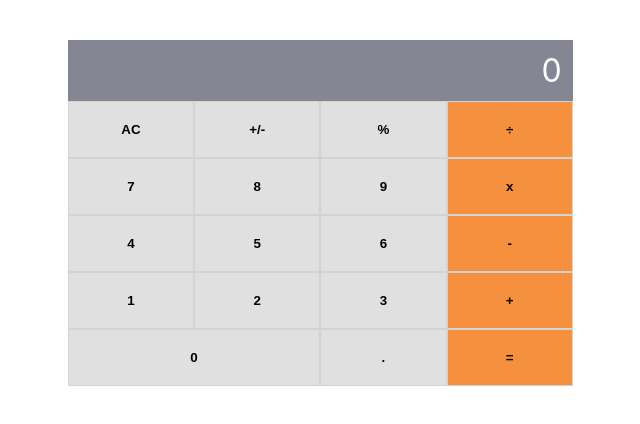
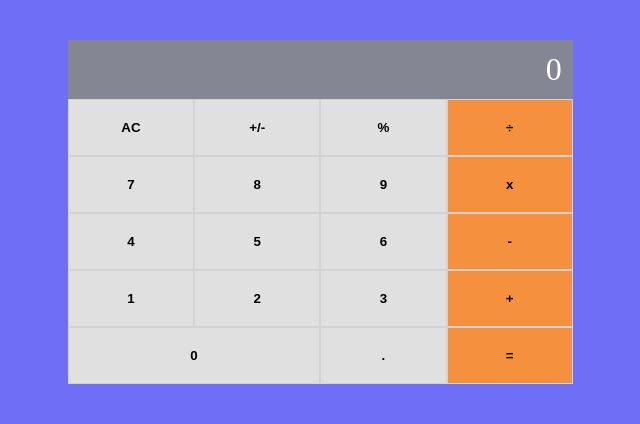
Before and after one commit to Kumilachew-g/math-magicians, a React (Create React App) app: page / in a window 1280 px wide. Shown: the top 424 px of the page, without its empty margins (393-1033 px from the left). Built offline with nearby package versions, Linux system fonts and the light colour scheme.

Commit message:
Add Home Page Styling

```diff
--- a/src/index.css
+++ b/src/index.css
@@ -1,27 +1,5 @@
 body {
   margin: 0;
-  font-family:
-    -apple-system,
-    BlinkMacSystemFont,
-    'Segoe UI',
-    'Roboto',
-    'Oxygen',
-    'Ubuntu',
-    'Cantarell',
-    'Fira Sans',
-    'Droid Sans',
-    'Helvetica Neue',
-    sans-serif;
-  -webkit-font-smoothing: antialiased;
-  -moz-osx-font-smoothing: grayscale;
+  background: #6e6ef6;
+  color: #fff;
 }
-
-code {
-  font-family:
-    source-code-pro,
-    Menlo,
-    Monaco,
-    Consolas,
-    'Courier New',
-    monospace;
-}
```
